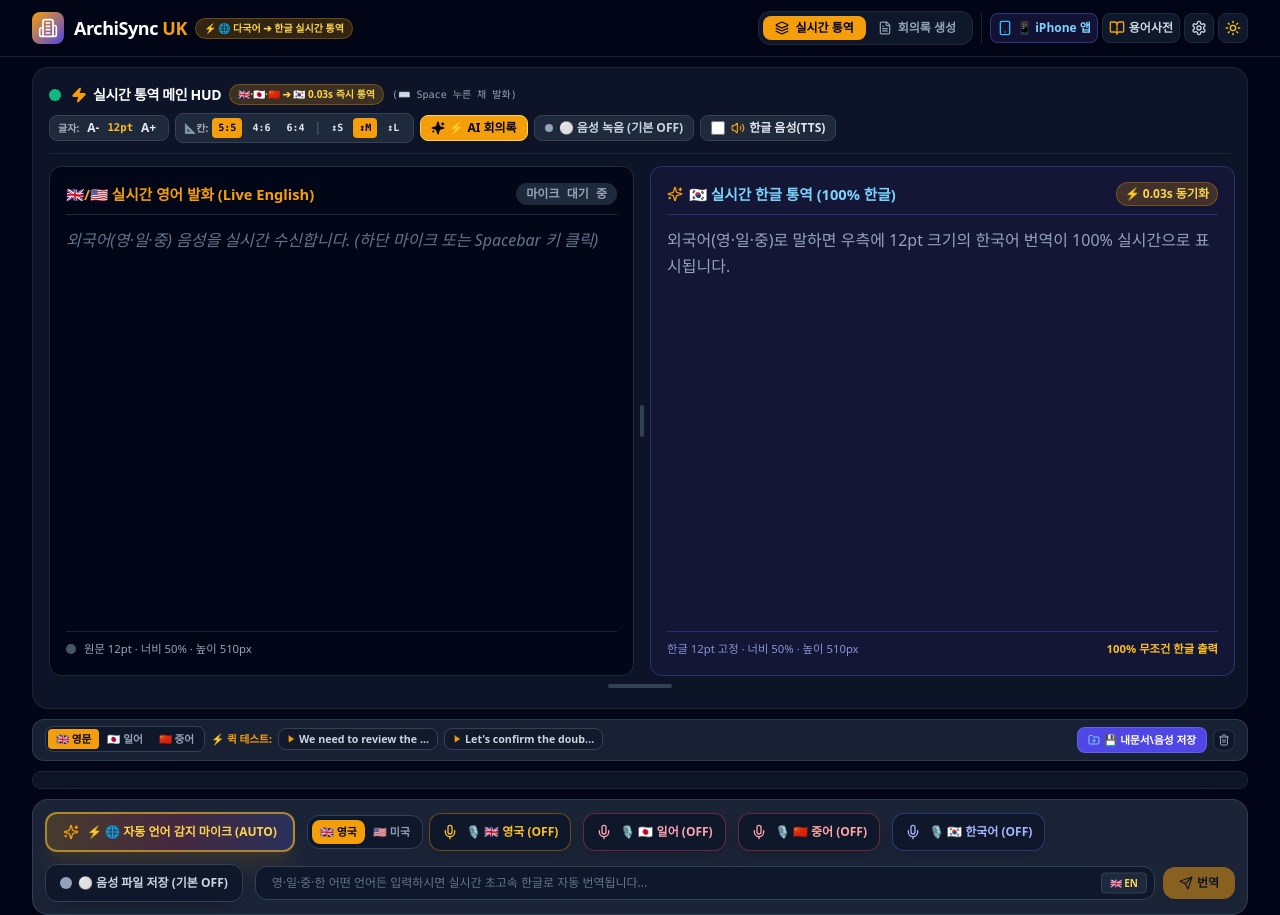
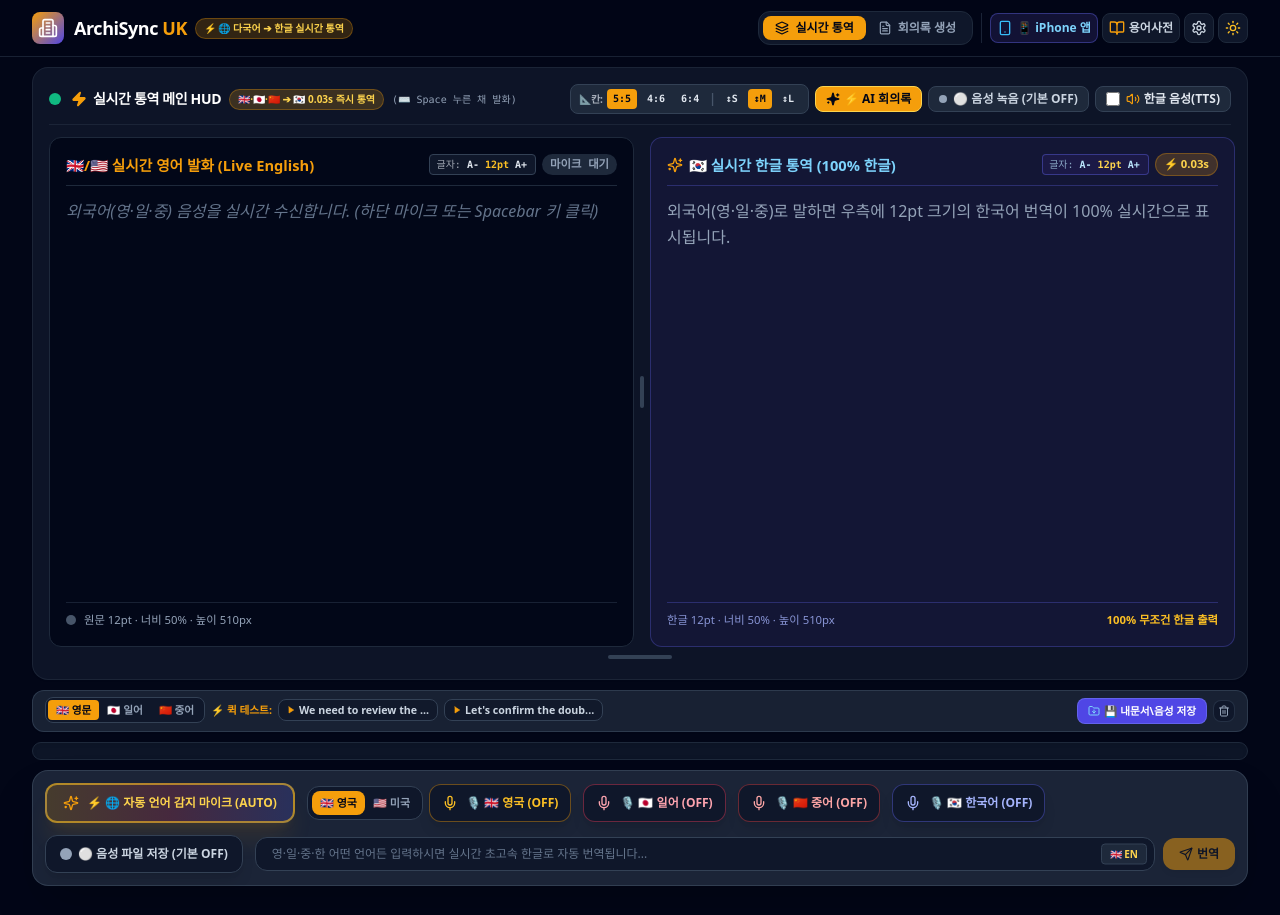
Before and after one commit to tttd1us-design/archisync-uk, a React (Vite) app: page / in a window 1280 px wide. After the commit the page ends 886 px from the top, so only its background shows below. Built offline with nearby package versions, Linux system fonts and the light colour scheme.

Commit message:
Implement independent font size controls for Left Box, Right Box, and Archive Box

```diff
--- a/src/components/LiveInterpreter.jsx
+++ b/src/components/LiveInterpreter.jsx
@@ -139,7 +139,8 @@ const MessageCardItem = React.memo(function MessageCardItem({
   onCancelEdit,
   onChangeEditText,
   onSaveEdit,
-  splitRatio = 50
+  splitRatio = 50,
+  archiveFontSize = 8
 }) {
   const isUK = msg.lang === 'en-GB' || msg.lang?.startsWith('en');
   const isZH = msg.lang?.startsWith('zh');
@@ -210,14 +211,15 @@ const MessageCardItem = React.memo(function MessageCardItem({
         </div>
       </div>
 
-      {/* 2. Dual Column 1:1 Sentence-by-Sentence Parallel Comparison (8pt Professional Layout with Dynamic Split Ratio) */}
-      <div className="space-y-1.5 text-[8pt] leading-relaxed">
+      {/* 2. Dual Column 1:1 Sentence-by-Sentence Parallel Comparison with Dynamic Archive Font Size */}
+      <div className="space-y-1.5 leading-relaxed" style={{ fontSize: `${archiveFontSize}pt` }}>
         {editingId === msg.id ? (
           <div className="p-2.5 rounded-lg border bg-slate-900 border-amber-500/50 space-y-2">
             <textarea
               value={editTranslationText}
               onChange={(e) => onChangeEditText(e.target.value)}
-              className="w-full p-2 text-[8pt] rounded border bg-slate-950 border-slate-700 text-slate-100 font-sans"
+              style={{ fontSize: `${archiveFontSize}pt` }}
+              className="w-full p-2 rounded border bg-slate-950 border-slate-700 text-slate-100 font-sans"
               rows={3}
             />
             <div className="flex items-center justify-end space-x-2">
@@ -234,7 +236,7 @@ const MessageCardItem = React.memo(function MessageCardItem({
           </div>
         ) : (
           (() => {
-            // 1. If message has pre-aligned pairs, render them directly (100% Guaranteed 1:1 Match at Strict 8pt)
+            // 1. If message has pre-aligned pairs, render them directly (100% Guaranteed 1:1 Match)
             if (msg.pairs && Array.isArray(msg.pairs) && msg.pairs.length > 0) {
               return msg.pairs.map((pair, idx) => (
                 <div
@@ -248,13 +250,13 @@ const MessageCardItem = React.memo(function MessageCardItem({
                 >
                   <div className="flex items-start gap-1.5 font-medium select-text min-w-0">
                     <span className="font-mono text-[7pt] text-amber-500/80 font-bold shrink-0 mt-0.5">[{idx + 1}]</span>
-                    <p style={{ fontSize: '8pt' }} className={`text-[8pt] leading-relaxed break-keep-all ${isDark ? 'text-slate-200' : 'text-slate-800'}`}>
+                    <p style={{ fontSize: `${archiveFontSize}pt` }} className={`leading-relaxed break-keep-all ${isDark ? 'text-slate-200' : 'text-slate-800'}`}>
                       {pair.orig}
                     </p>
                   </div>
                   <div className="flex items-start gap-1.5 font-bold select-text min-w-0">
                     <span className="font-mono text-[7pt] text-indigo-400 font-bold shrink-0 mt-0.5">[{idx + 1}]</span>
-                    <p style={{ fontSize: '8pt' }} className={`text-[8pt] leading-relaxed break-keep-all ${isDark ? 'text-amber-300' : 'text-indigo-950'}`}>
+                    <p style={{ fontSize: `${archiveFontSize}pt` }} className={`leading-relaxed break-keep-all ${isDark ? 'text-amber-300' : 'text-indigo-950'}`}>
                       {pair.trans}
                     </p>
                   </div>
@@ -262,11 +264,11 @@ const MessageCardItem = React.memo(function MessageCardItem({
               ));
             }
 
-            // 2. Fallback Alignment for legacy messages or external text (Strict 8pt)
+            // 2. Fallback Alignment for legacy messages or external text
             const originalSentences = splitIntoSentences(msg.original || '');
             const translationSentences = splitIntoSentences(msg.translation || '');
 
-            // If sentence counts match, display 1:1 at strict 8pt
+            // If sentence counts match, display 1:1
             if (originalSentences.length === translationSentences.length) {
               return originalSentences.map((orig, idx) => (
                 <div
@@ -280,13 +282,13 @@ const MessageCardItem = React.memo(function MessageCardItem({
                 >
                   <div className="flex items-start gap-1.5 font-medium select-text min-w-0">
                     <span className="font-mono text-[7pt] text-amber-500/80 font-bold shrink-0 mt-0.5">[{idx + 1}]</span>
-                    <p style={{ fontSize: '8pt' }} className={`text-[8pt] leading-relaxed break-keep-all ${isDark ? 'text-slate-200' : 'text-slate-800'}`}>
+                    <p style={{ fontSize: `${archiveFontSize}pt` }} className={`leading-relaxed break-keep-all ${isDark ? 'text-slate-200' : 'text-slate-800'}`}>
                       {orig}
                     </p>
                   </div>
                   <div className="flex items-start gap-1.5 font-bold select-text min-w-0">
                     <span className="font-mono text-[7pt] text-indigo-400 font-bold shrink-0 mt-0.5">[{idx + 1}]</span>
-                    <p style={{ fontSize: '8pt' }} className={`text-[8pt] leading-relaxed break-keep-all ${isDark ? 'text-amber-300' : 'text-indigo-950'}`}>
+                    <p style={{ fontSize: `${archiveFontSize}pt` }} className={`leading-relaxed break-keep-all ${isDark ? 'text-amber-300' : 'text-indigo-950'}`}>
                       {translationSentences[idx]}
                     </p>
                   </div>
@@ -294,7 +296,7 @@ const MessageCardItem = React.memo(function MessageCardItem({
               ));
             }
 
-            // If sentence counts differ, display as single cohesive matching block at strict 8pt
+            // If sentence counts differ, display as single cohesive matching block
             return (
               <div
                 style={gridStyle}
@@ -306,13 +308,13 @@ const MessageCardItem = React.memo(function MessageCardItem({
               >
                 <div className="flex items-start gap-1.5 font-medium select-text min-w-0">
                   <span className="font-mono text-[7pt] text-amber-500/80 font-bold shrink-0 mt-0.5">[1]</span>
-                  <p style={{ fontSize: '8pt' }} className={`text-[8pt] leading-relaxed break-keep-all ${isDark ? 'text-slate-200' : 'text-slate-800'}`}>
+                  <p style={{ fontSize: `${archiveFontSize}pt` }} className={`leading-relaxed break-keep-all ${isDark ? 'text-slate-200' : 'text-slate-800'}`}>
                     {msg.original}
                   </p>
                 </div>
                 <div className="flex items-start gap-1.5 font-bold select-text min-w-0">
                   <span className="font-mono text-[7pt] text-indigo-400 font-bold shrink-0 mt-0.5">[1]</span>
-                  <p style={{ fontSize: '8pt' }} className={`text-[8pt] leading-relaxed break-keep-all ${isDark ? 'text-amber-300' : 'text-indigo-950'}`}>
+                  <p style={{ fontSize: `${archiveFontSize}pt` }} className={`leading-relaxed break-keep-all ${isDark ? 'text-amber-300' : 'text-indigo-950'}`}>
                     {msg.translation}
                   </p>
                 </div>
@@ -357,8 +359,28 @@ export default function LiveInterpreter({
   const [recordingSeconds, setRecordingSeconds] = useState(0);
   const [testLanguageTab, setTestLanguageTab] = useState('en-GB'); // 'en-GB' | 'ja-JP' | 'zh-CN'
 
-  // 💎 Commercial SaaS Premium States
-  const [fontSizeScale, setFontSizeScale] = useState(12); // 8pt ~ 16pt real-time zoom
+  // 💎 Commercial SaaS Premium States (칸/박스별 독립 글자 크기 조절 상태)
+  const [leftFontSize, setLeftFontSize] = useState(() => {
+    try {
+      const saved = localStorage.getItem('archisync_font_left');
+      return saved ? Math.min(24, Math.max(8, Number(saved))) : 12;
+    } catch { return 12; }
+  });
+
+  const [rightFontSize, setRightFontSize] = useState(() => {
+    try {
+      const saved = localStorage.getItem('archisync_font_right');
+      return saved ? Math.min(24, Math.max(8, Number(saved))) : 12;
+    } catch { return 12; }
+  });
+
+  const [archiveFontSize, setArchiveFontSize] = useState(() => {
+    try {
+      const saved = localStorage.getItem('archisync_font_archive');
+      return saved ? Math.min(16, Math.max(6, Number(saved))) : 8;
+    } catch { return 8; }
+  });
+
   const [isPipFloating, setIsPipFloating] = useState(false); // PiP Floating Subtitle Mode
   const [starredIds, setStarredIds] = useState(new Set()); // Starred Pins
   const [isSummaryModalOpen, setIsSummaryModalOpen] = useState(false);
@@ -1095,29 +1117,7 @@ export default function LiveInterpreter({
           </div>
 
           <div className="flex flex-wrap items-center gap-1.5">
-            {/* 🎛️ Real-time Font Zoom Controls (A- / A+) */}
-            <div className={`flex items-center space-x-1 px-2 py-1 rounded-lg border text-xs font-bold ${
-              isDark ? 'bg-slate-800 text-slate-200 border-slate-700' : 'bg-slate-100 text-slate-800 border-slate-200 shadow-xs'
-            }`}>
-              <span className="text-[7.5pt] opacity-70">글자:</span>
-              <button
-                onClick={() => setFontSizeScale(prev => Math.max(9, prev - 1))}
-                className="px-1 hover:text-amber-400 font-bold transition"
-                title="글자 크기 축소"
-              >
-                A-
-              </button>
-              <span className="font-mono text-amber-400 text-[8pt]">{fontSizeScale}pt</span>
-              <button
-                onClick={() => setFontSizeScale(prev => Math.min(18, prev + 1))}
-                className="px-1 hover:text-amber-400 font-bold transition"
-                title="글자 크기 확대"
-              >
-                A+
-              </button>
-            </div>
-
-            {/* 📐 Dynamic Split Ratio & Height Presets (칸 사이즈 조절 독) */}
+            {/* 🎛️ Dynamic Split Ratio & Height Presets (칸 사이즈 조절 독) */}
             <div className={`flex items-center space-x-1 px-2 py-1 rounded-lg border text-xs font-bold ${
               isDark ? 'bg-slate-800 text-slate-200 border-slate-700' : 'bg-slate-100 text-slate-800 border-slate-200 shadow-xs'
             }`}>
@@ -1237,7 +1237,7 @@ export default function LiveInterpreter({
             } p-4 rounded-xl flex flex-col justify-between transition-all relative overflow-hidden shrink-0 min-w-0`}
           >
 
-            {/* Header: Fixed Height (h-8) */}
+            {/* Header: Fixed Height (h-8) with Dedicated Left Font Size Zoom */}
             <div className={`flex items-center justify-between pb-2.5 border-b shrink-0 h-8 ${
               isDark ? 'border-slate-800' : 'border-slate-100'
             }`}>
@@ -1264,24 +1264,57 @@ export default function LiveInterpreter({
                   <>🇬🇧/🇺🇸 실시간 영어 발화 (Live English)</>
                 )}
               </span>
-              <span className={`text-[9pt] font-mono font-bold px-2.5 py-0.5 rounded-full shrink-0 ${
+
+              <div className="flex items-center space-x-1.5 shrink-0">
+                {/* 🎛️ Left Box Dedicated Font Zoom (A- / A+) */}
+                <div className={`flex items-center space-x-1 px-1.5 py-0.5 rounded border text-[7.5pt] font-mono ${
+                  isDark ? 'bg-slate-900 text-slate-200 border-slate-700' : 'bg-white text-slate-800 border-slate-200 shadow-xs'
+                }`}>
+                  <span className="opacity-70">글자:</span>
+                  <button
+                    onClick={() => {
+                      const next = Math.max(8, leftFontSize - 1);
+                      setLeftFontSize(next);
+                      try { localStorage.setItem('archisync_font_left', next); } catch {}
+                    }}
+                    className="hover:text-amber-400 font-bold px-0.5"
+                    title="원문 글자 크기 축소"
+                  >
+                    A-
+                  </button>
+                  <span className="font-bold text-amber-400">{leftFontSize}pt</span>
+                  <button
+                    onClick={() => {
+                      const next = Math.min(24, leftFontSize + 1);
+                      setLeftFontSize(next);
+                      try { localStorage.setItem('archisync_font_left', next); } catch {}
+                    }}
+                    className="hover:text-amber-400 font-bold px-0.5"
+                    title="원문 글자 크기 확대"
+                  >
+                    A+
+                  </button>
+                </div>
+
+                <span className={`text-[8.5pt] font-mono font-bold px-2 py-0.5 rounded-full ${
                   activeMic
                     ? 'bg-amber-500/20 text-amber-500 border border-amber-500/40 animate-pulse'
                     : isDark ? 'bg-slate-800 text-slate-400' : 'bg-slate-100 text-slate-600'
                 }`}>
                   {activeMic === 'auto'
-                  ? '🎙️ 🌐 전세계 언어 자동 감지'
-                  : activeMic ? `🎙️ ${activeMic === 'zh-CN' ? '중국어' : activeMic === 'ja-JP' ? '일본어' : activeMic.startsWith('en') ? '영어' : '한국어'} 수신 중` : '마이크 대기 중'}
+                    ? '🎙️ 🌐 자동감지'
+                    : activeMic ? `🎙️ ${activeMic === 'zh-CN' ? '중국어' : activeMic === 'ja-JP' ? '일본어' : activeMic.startsWith('en') ? '영어' : '한국어'}` : '마이크 대기'}
                 </span>
               </div>
-
-            {/* Scrollable Fixed Text Viewport (overflow-y-auto) */}
+            </div>
+
+            {/* Scrollable Fixed Text Viewport (overflow-y-auto) with leftFontSize */}
             <div
               ref={liveLeftViewportRef}
               className="flex-1 my-3 overflow-y-auto pr-2 select-text scrollbar-thin scrollbar-thumb-slate-700 space-y-3"
             >
               <div
-                style={{ fontSize: `${fontSizeScale}pt` }}
+                style={{ fontSize: `${leftFontSize}pt` }}
                 className={`font-semibold leading-relaxed font-sans break-keep-all ${
                   isDark ? 'text-slate-100' : 'text-slate-900'
                 }`}
@@ -1309,7 +1342,7 @@ export default function LiveInterpreter({
             <div className={`pt-2 border-t shrink-0 h-7 ${isDark ? 'border-slate-800/80 text-slate-400' : 'border-slate-100 text-slate-500'} text-[8.5pt] font-medium flex items-center justify-between`}>
               <span className="flex items-center gap-2">
                 <span className={`w-2.5 h-2.5 rounded-full ${activeMic ? 'bg-amber-500 animate-ping' : isDark ? 'bg-slate-600' : 'bg-slate-300'}`} />
-                <span className="truncate">원문 {fontSizeScale}pt · 너비 {splitRatio}% · 높이 {stageHeight}px</span>
+                <span className="truncate">원문 {leftFontSize}pt · 너비 {splitRatio}% · 높이 {stageHeight}px</span>
               </span>
               {isLiveSpeaking && (
                 <span className="text-amber-500 font-mono text-[8pt] shrink-0 animate-pulse">Live Transcribing...</span>
@@ -1347,7 +1380,7 @@ export default function LiveInterpreter({
             } p-4 rounded-xl flex flex-col justify-between transition-all relative overflow-hidden shrink-0 min-w-0`}
           >
 
-            {/* Header: Fixed Height (h-8) */}
+            {/* Header: Fixed Height (h-8) with Dedicated Right Font Size Zoom */}
             <div className={`flex items-center justify-between pb-2.5 border-b shrink-0 h-8 ${
               isDark ? 'border-indigo-500/30' : 'border-indigo-200'
             }`}>
@@ -1356,20 +1389,53 @@ export default function LiveInterpreter({
               }`}>
                 <Sparkles className="w-4 h-4 text-amber-500 shrink-0" /> 🇰🇷 실시간 한글 통역 (100% 한글)
               </span>
-              <span className={`text-[9pt] font-bold px-2 py-0.5 rounded-full shrink-0 ${
+
+              <div className="flex items-center space-x-1.5 shrink-0">
+                {/* 🎛️ Right Box Dedicated Font Zoom (A- / A+) */}
+                <div className={`flex items-center space-x-1 px-1.5 py-0.5 rounded border text-[7.5pt] font-mono ${
+                  isDark ? 'bg-indigo-950/80 text-sky-200 border-indigo-500/40' : 'bg-white text-indigo-900 border-indigo-200 shadow-xs'
+                }`}>
+                  <span className="opacity-70">글자:</span>
+                  <button
+                    onClick={() => {
+                      const next = Math.max(8, rightFontSize - 1);
+                      setRightFontSize(next);
+                      try { localStorage.setItem('archisync_font_right', next); } catch {}
+                    }}
+                    className="hover:text-amber-300 font-bold px-0.5"
+                    title="한글 통역 글자 크기 축소"
+                  >
+                    A-
+                  </button>
+                  <span className="font-bold text-amber-300">{rightFontSize}pt</span>
+                  <button
+                    onClick={() => {
+                      const next = Math.min(24, rightFontSize + 1);
+                      setRightFontSize(next);
+                      try { localStorage.setItem('archisync_font_right', next); } catch {}
+                    }}
+                    className="hover:text-amber-300 font-bold px-0.5"
+                    title="한글 통역 글자 크기 확대"
+                  >
+                    A+
+                  </button>
+                </div>
+
+                <span className={`text-[8.5pt] font-bold px-2 py-0.5 rounded-full ${
                   isDark ? 'bg-amber-500/20 text-amber-300 border border-amber-500/30' : 'bg-amber-100 text-amber-800 border border-amber-200'
                 }`}>
-                ⚡ 0.03s 동기화
+                  ⚡ 0.03s
                 </span>
               </div>
-
-            {/* Scrollable Fixed Text Viewport (overflow-y-auto) */}
+            </div>
+
+            {/* Scrollable Fixed Text Viewport (overflow-y-auto) with rightFontSize */}
             <div
               ref={liveRightViewportRef}
               className="flex-1 my-3 overflow-y-auto pr-2 select-text scrollbar-thin scrollbar-thumb-indigo-700 space-y-3"
             >
               <div
-                style={{ fontSize: `${fontSizeScale}pt` }}
+                style={{ fontSize: `${rightFontSize}pt` }}
                 className={`font-bold leading-relaxed break-keep-all ${
                   isDark ? 'text-amber-300' : 'text-indigo-950'
                 }`}
@@ -1387,7 +1453,7 @@ export default function LiveInterpreter({
                   </div>
                 ) : (
                   <p className={`${isDark ? 'text-slate-400' : 'text-slate-500'} font-normal`}>
-                    외국어(영·일·중)로 말하면 우측에 {fontSizeScale}pt 크기의 한국어 번역이 100% 실시간으로 표시됩니다.
+                    외국어(영·일·중)로 말하면 우측에 {rightFontSize}pt 크기의 한국어 번역이 100% 실시간으로 표시됩니다.
                   </p>
                 )}
               </div>
@@ -1395,7 +1461,7 @@ export default function LiveInterpreter({
 
             {/* Footer: Fixed Height (h-7) */}
             <div className={`pt-2 border-t shrink-0 h-7 ${isDark ? 'border-indigo-500/30 text-indigo-300/80' : 'border-indigo-100 text-indigo-700'} text-[8.5pt] font-medium flex items-center justify-between`}>
-              <span className="truncate">한글 12pt 고정 · 너비 {100 - splitRatio}% · 높이 {stageHeight}px</span>
+              <span className="truncate">한글 {rightFontSize}pt · 너비 {100 - splitRatio}% · 높이 {stageHeight}px</span>
               <span className="font-bold text-amber-400 shrink-0">100% 무조건 한글 출력</span>
             </div>
           </div>
@@ -1563,6 +1629,36 @@ export default function LiveInterpreter({
           </div>
 
           <div className="flex items-center space-x-1.5">
+            {/* 🎛️ Archive Box Dedicated Font Zoom (A- / A+) */}
+            <div className={`flex items-center space-x-1 px-1.5 py-0.5 rounded border text-[7.5pt] font-mono ${
+              isDark ? 'bg-slate-800 text-slate-200 border-slate-700' : 'bg-white text-slate-800 border-slate-300 shadow-xs'
+            }`}>
+              <span className="opacity-70">글자:</span>
+              <button
+                onClick={() => {
+                  const next = Math.max(6, archiveFontSize - 1);
+                  setArchiveFontSize(next);
+                  try { localStorage.setItem('archisync_font_archive', next); } catch {}
+                }}
+                className="hover:text-amber-400 font-bold px-0.5"
+                title="아카이브 글자 크기 축소"
+              >
+                A-
+              </button>
+              <span className="font-bold text-amber-400">{archiveFontSize}pt</span>
+              <button
+                onClick={() => {
+                  const next = Math.min(16, archiveFontSize + 1);
+                  setArchiveFontSize(next);
+                  try { localStorage.setItem('archisync_font_archive', next); } catch {}
+                }}
+                className="hover:text-amber-400 font-bold px-0.5"
+                title="아카이브 글자 크기 확대"
+              >
+                A+
+              </button>
+            </div>
+
             <button
               onClick={handleSaveToDocuments}
               className={`text-[8pt] font-bold flex items-center gap-1 px-2 py-0.5 rounded border transition ${
@@ -1582,7 +1678,7 @@ export default function LiveInterpreter({
           <div className="h-16 flex items-center justify-center text-center p-2 space-x-2 text-slate-500">
             <Languages className="w-4 h-4 text-amber-500" />
             <span className="text-[8pt]">
-              발화 완료 시 이곳에 8pt 고밀도로 차곡차곡 백업됩니다.
+              발화 완료 시 이곳에 {archiveFontSize}pt 고밀도로 차곡차곡 백업됩니다.
             </span>
           </div>
         )}
@@ -1609,6 +1705,7 @@ export default function LiveInterpreter({
             onChangeEditText={setEditTranslationText}
             onSaveEdit={handleSaveCorrection}
             splitRatio={splitRatio}
+            archiveFontSize={archiveFontSize}
           />
         ))}
         <div ref={messagesBottomRef} />
```
Lines whose indentation alone changed are shown as unchanged.
